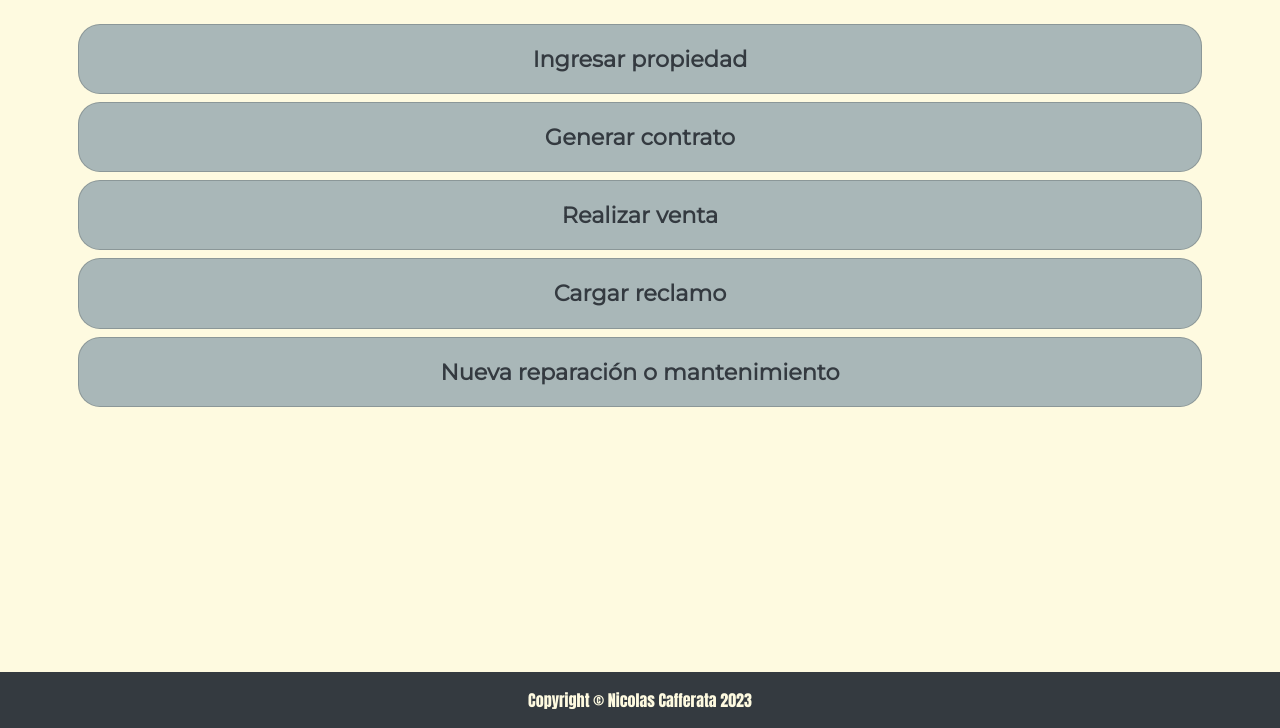
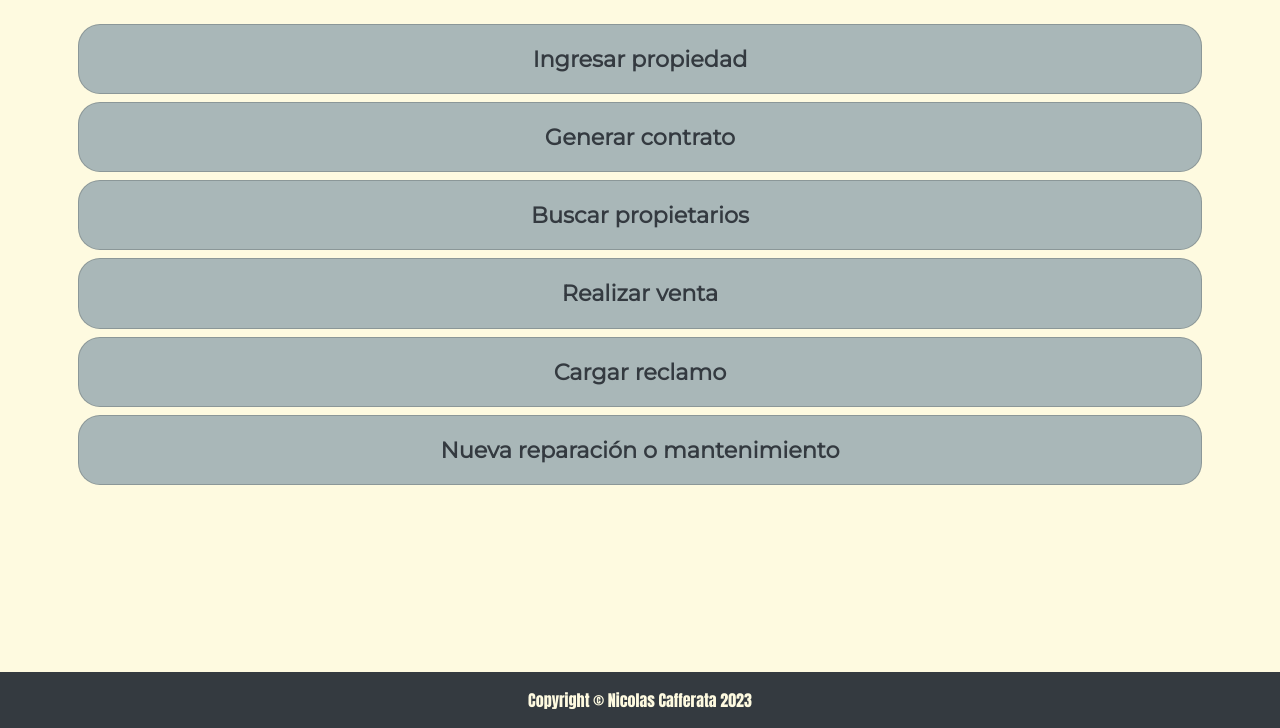
Before and after one commit to nicff/Proyecto-final-Python, a Django app: page / in a window 1280 px wide. Shown: the part 72-800 px from the top of the page. Run offline with Django 4.2, Linux system fonts and the light colour scheme; some libraries are stand-ins or nearby versions.

Commit message:
Actualizado el index con el botón para Buscar Propietarios (tenía la view y la template creadas pero no había puesto el botón)

```diff
--- a/appbroker/templates/index.html
+++ b/appbroker/templates/index.html
@@ -73,6 +73,16 @@
                         <div class="card mb-2">
                           <div class="card-body">
                             <h5 class="card-title">
+                                <a href="{% url 'buscar_propietarios' %}" class="stretched-link">Buscar propietarios</a>
+                            </h5>
+                            <p class="card-text"></p>
+                          </div>
+                        </div>
+                      </div>
+                      <div class="col">
+                        <div class="card mb-2">
+                          <div class="card-body">
+                            <h5 class="card-title">
                                 <a href="{% url 'home' %}" class="stretched-link">Realizar venta</a>
                             </h5>
                             <p class="card-text"></p>
```
